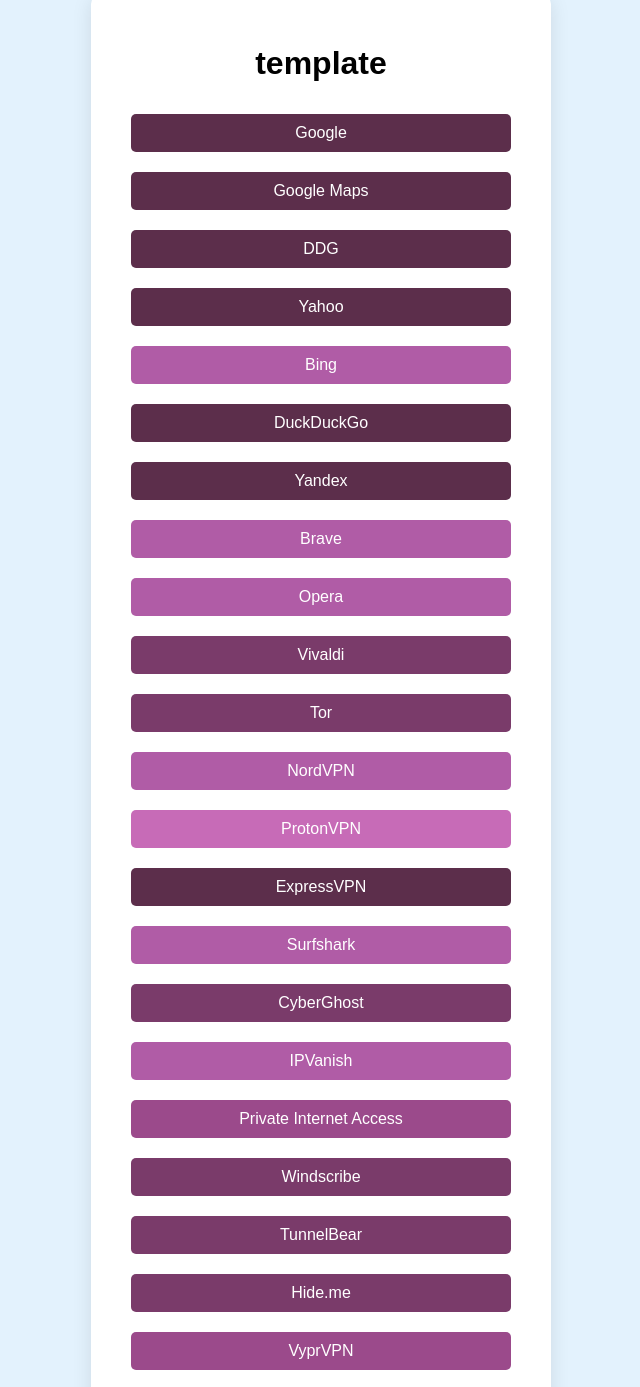
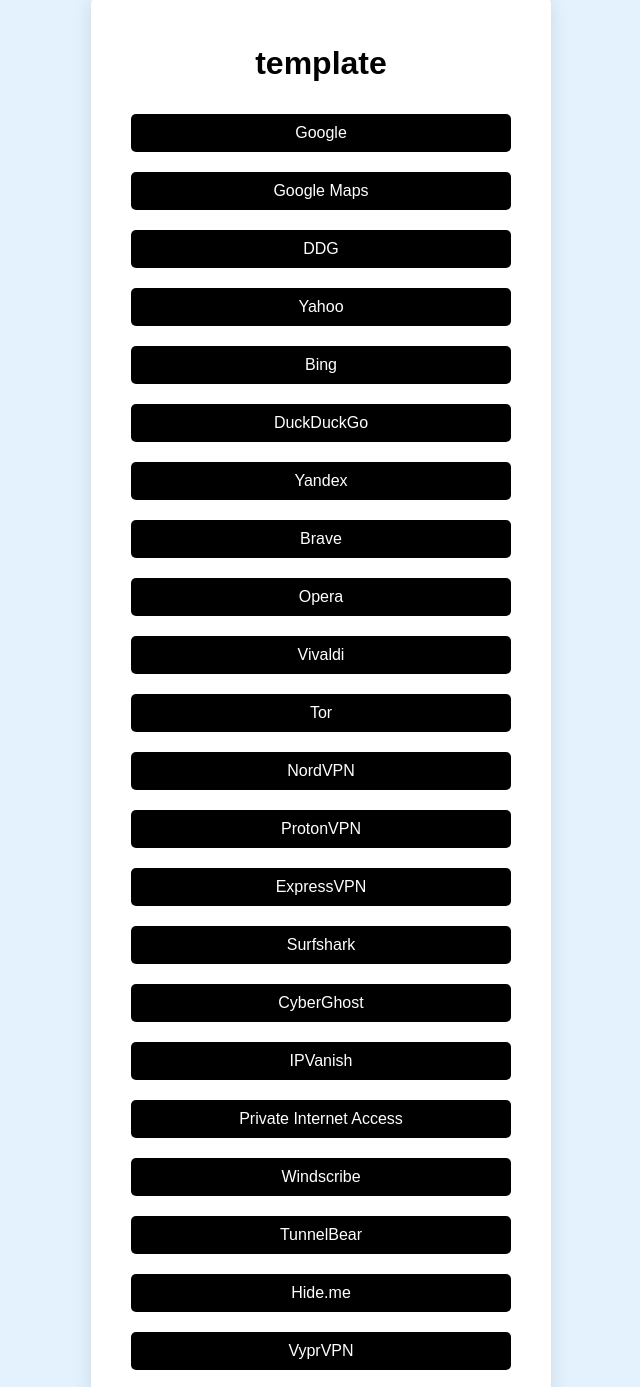
Before and after one commit to NTUT-NPC/link, a plain HTML site: page docs/template/index.html in a window 1280 px wide. Shown: the part 26-1413 px from the top of the page, without its empty margins (319-959 px from the left). Drawn offline with Linux system fonts and the light colour scheme.

Commit message:
Update generated HTML files

```diff
--- a/docs/template/index.html
+++ b/docs/template/index.html
@@ -55,34 +55,34 @@
 <body>
   <div class="container">
     <h1>template</h1>
-<a href="https://www.google.com" style="background-color: #5C2E4B;">Google</a>
-<a href="https://maps.google.com" style="background-color: #5C2E4B;">Google Maps</a>
-<a href=" https://ddg.gg" style="background-color: #5C2E4B;">DDG</a>
-<a href="https://www.yahoo.com" style="background-color: #5C2E4B;">Yahoo</a>
-<a href="https://www.bing.com" style="background-color: #B05CA6;">Bing</a>
-<a href="https://duckduckgo.com" style="background-color: #5C2E4B;">DuckDuckGo</a>
-<a href="https://www.yandex.com" style="background-color: #5C2E4B;">Yandex</a>
-<a href="https://www.brave.com" style="background-color: #B05CA6;">Brave</a>
-<a href="https://www.opera.com" style="background-color: #B05CA6;">Opera</a>
-<a href="https://vivaldi.com" style="background-color: #7A3B6A;">Vivaldi</a>
-<a href="https://www.torproject.org" style="background-color: #7A3B6A;">Tor</a>
-<a href="https://nordvpn.com" style="background-color: #B05CA6;">NordVPN</a>
-<a href="https://protonvpn.com" style="background-color: #C76BB7;">ProtonVPN</a>
-<a href="https://www.expressvpn.com" style="background-color: #5C2E4B;">ExpressVPN</a>
-<a href="https://surfshark.com" style="background-color: #B05CA6;">Surfshark</a>
-<a href="https://www.cyberghostvpn.com" style="background-color: #7A3B6A;">CyberGhost</a>
-<a href="https://www.ipvanish.com" style="background-color: #B05CA6;">IPVanish</a>
-<a href="https://www.privateinternetaccess.com" style="background-color: #9B4A8B;">Private Internet Access</a>
-<a href="https://windscribe.com" style="background-color: #7A3B6A;">Windscribe</a>
-<a href="https://www.tunnelbear.com" style="background-color: #7A3B6A;">TunnelBear</a>
-<a href="https://hide.me" style="background-color: #7A3B6A;">Hide.me</a>
-<a href="https://www.vyprvpn.com" style="background-color: #9B4A8B;">VyprVPN</a>
-<a href="https://www.zerotier.com" style="background-color: #9B4A8B;">ZeroTier</a>
-<a href="https://www.softether.org" style="background-color: #7A3B6A;">SoftEther</a>
-<a href="https://openvpn.net" style="background-color: #9B4A8B;">OpenVPN</a>
-<a href="https://www.wireguard.com" style="background-color: #B05CA6;">WireGuard</a>
-<a href="https://shadowsocks.org" style="background-color: #9B4A8B;">Shadowsocks</a>
-<a href="https://www.v2ray.com" style="background-color: #9B4A8B;">V2Ray</a>
+<a href="https://www.google.com" style="background-color: #000000;">Google</a>
+<a href="https://maps.google.com" style="background-color: #000000;">Google Maps</a>
+<a href=" https://ddg.gg" style="background-color: #000000;">DDG</a>
+<a href="https://www.yahoo.com" style="background-color: #000000;">Yahoo</a>
+<a href="https://www.bing.com" style="background-color: #000000;">Bing</a>
+<a href="https://duckduckgo.com" style="background-color: #000000;">DuckDuckGo</a>
+<a href="https://www.yandex.com" style="background-color: #000000;">Yandex</a>
+<a href="https://www.brave.com" style="background-color: #000000;">Brave</a>
+<a href="https://www.opera.com" style="background-color: #000000;">Opera</a>
+<a href="https://vivaldi.com" style="background-color: #000000;">Vivaldi</a>
+<a href="https://www.torproject.org" style="background-color: #000000;">Tor</a>
+<a href="https://nordvpn.com" style="background-color: #000000;">NordVPN</a>
+<a href="https://protonvpn.com" style="background-color: #000000;">ProtonVPN</a>
+<a href="https://www.expressvpn.com" style="background-color: #000000;">ExpressVPN</a>
+<a href="https://surfshark.com" style="background-color: #000000;">Surfshark</a>
+<a href="https://www.cyberghostvpn.com" style="background-color: #000000;">CyberGhost</a>
+<a href="https://www.ipvanish.com" style="background-color: #000000;">IPVanish</a>
+<a href="https://www.privateinternetaccess.com" style="background-color: #000000;">Private Internet Access</a>
+<a href="https://windscribe.com" style="background-color: #000000;">Windscribe</a>
+<a href="https://www.tunnelbear.com" style="background-color: #000000;">TunnelBear</a>
+<a href="https://hide.me" style="background-color: #000000;">Hide.me</a>
+<a href="https://www.vyprvpn.com" style="background-color: #000000;">VyprVPN</a>
+<a href="https://www.zerotier.com" style="background-color: #000000;">ZeroTier</a>
+<a href="https://www.softether.org" style="background-color: #000000;">SoftEther</a>
+<a href="https://openvpn.net" style="background-color: #000000;">OpenVPN</a>
+<a href="https://www.wireguard.com" style="background-color: #000000;">WireGuard</a>
+<a href="https://shadowsocks.org" style="background-color: #000000;">Shadowsocks</a>
+<a href="https://www.v2ray.com" style="background-color: #000000;">V2Ray</a>
 
   </div>
 </body>
```
Also changed, not shown: docs/NPC 北科程式設計研究社/index.html (+3 -3 lines).
